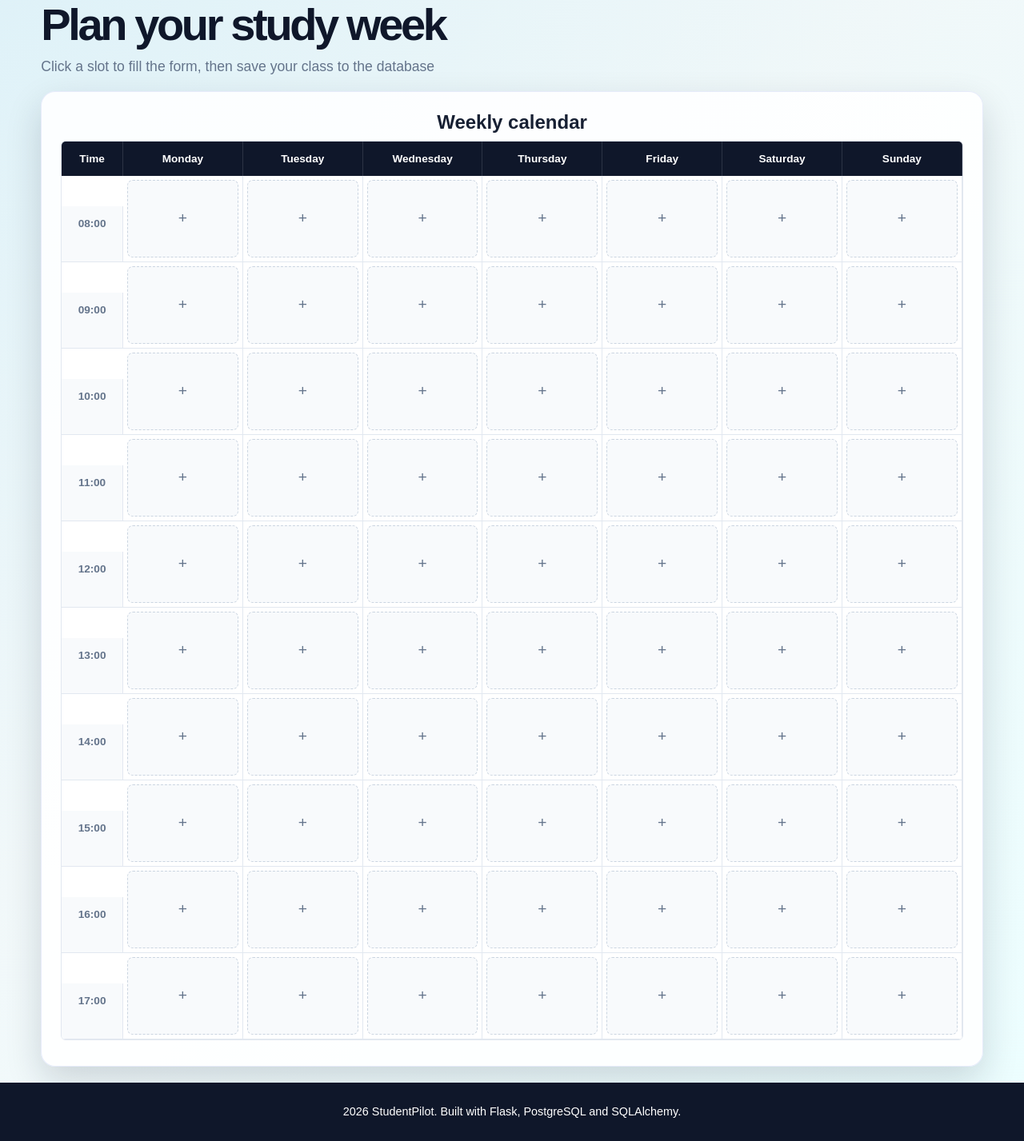
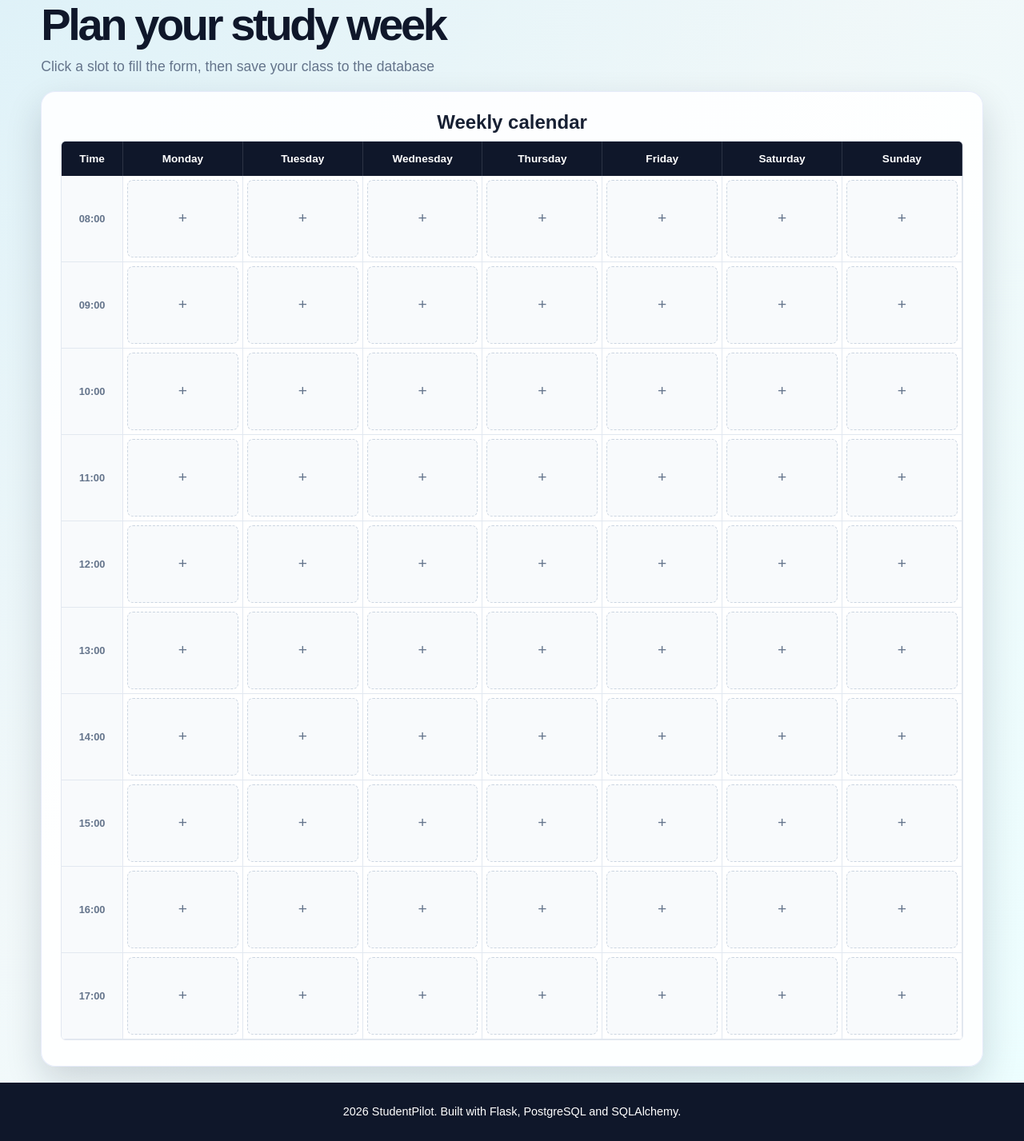
Before and after one commit to ScriptusDigital/Database_Assignment, a Flask app: page /timetable in a window 1280 px wide. Shown: the part 131-1558 px from the top of the page at 80% size. Run offline with Flask 3, Linux system fonts and the light colour scheme; the visitor is signed in with stand-in values (Sample User, id 1); data that the repository does not hold is empty.

Commit message:
style: timetable layout refinement

```diff
--- a/static/css/style.css
+++ b/static/css/style.css
@@ -1,3 +1,5 @@
+
+
 
 /*-----------Main Elements-----------*/
 
@@ -757,11 +759,13 @@ small,
     background: var(--panel-soft);
     color: var(--muted);
     font-weight: 800;
-    font-size: 0.85rem;
+    display: flex;
+    align-items: center;
+    justify-content: center;
+
     padding: clamp(6px, 1.2vw, 14px) clamp(2px, 0.8vw, 10px);
-    margin-top: 50%;
     text-align: center;
-
+font-size: clamp(0.55rem, 1vw, 0.85rem);
     border-right: 1px solid var(--line);
     border-bottom: 1px solid var(--line);
       overflow: hidden;
```
